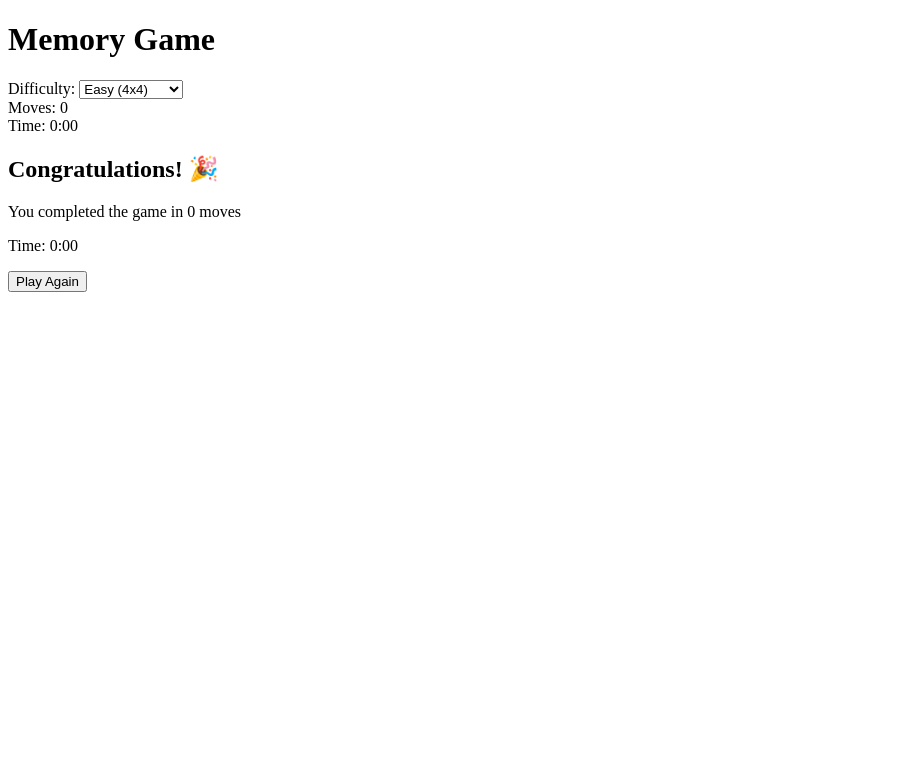
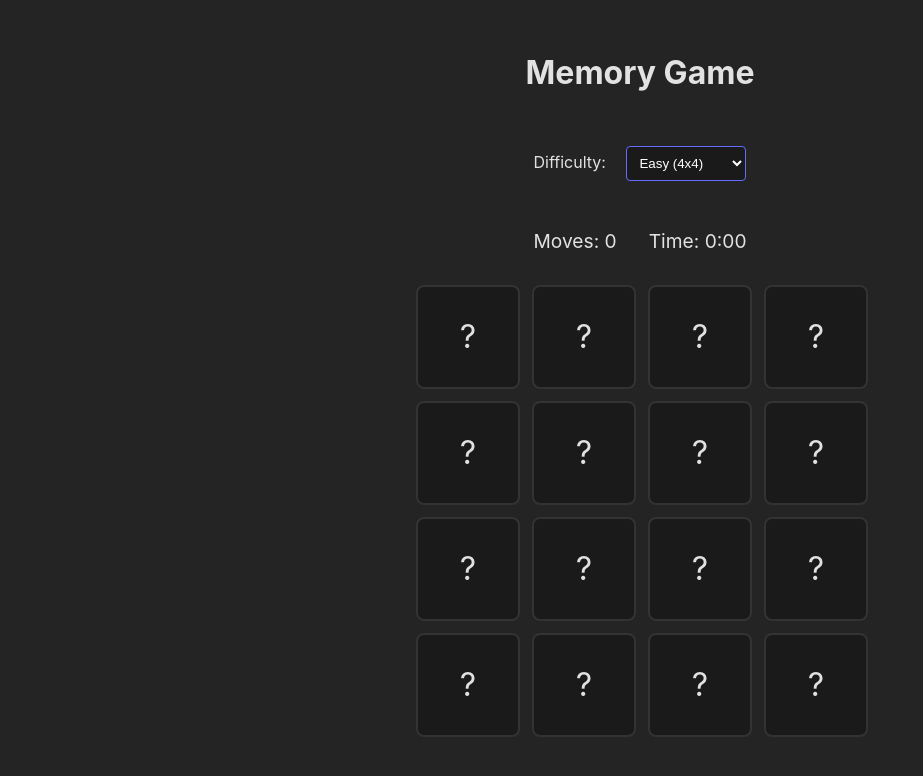
Before and after one commit to degerahmet/MemoryGame, a plain HTML site: page index.html in a window 1280 px wide. Shown: the whole page, without its empty margins (0-923 px from the left). Drawn offline with Linux system fonts and the light colour scheme; the site is published under a folder, as on GitHub Pages, so addresses that start at the root find nothing.

Commit message:
Update index.html

```diff
--- a/index.html
+++ b/index.html
@@ -4,7 +4,7 @@
     <meta charset="UTF-8" />
     <meta name="viewport" content="width=device-width, initial-scale=1.0" />
     <title>Memory Game</title>
-    <link rel="stylesheet" href="/style.css" />
+    <link rel="stylesheet" href="./style.css" />
   </head>
   <body>
     <div class="game-container">
@@ -29,6 +29,6 @@
       <p>Time: <span id="finalTime">0:00</span></p>
       <button id="playAgain">Play Again</button>
     </div>
-    <script type="module" src="/main.js"></script>
+    <script type="module" src="./main.js"></script>
   </body>
 </html>
```
